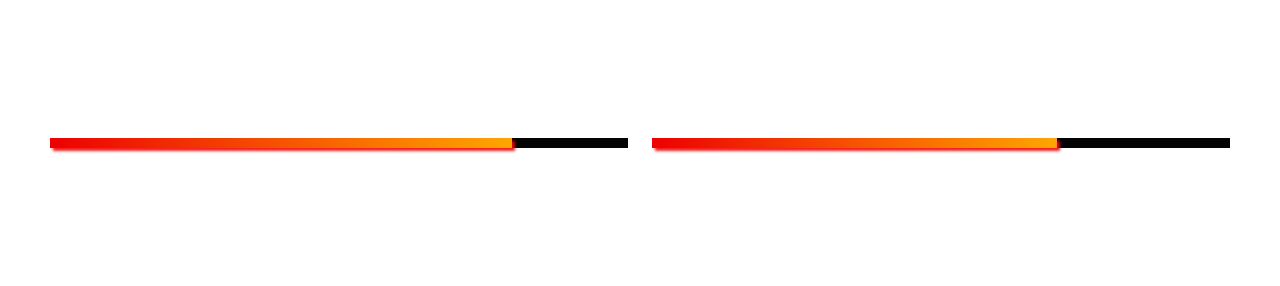
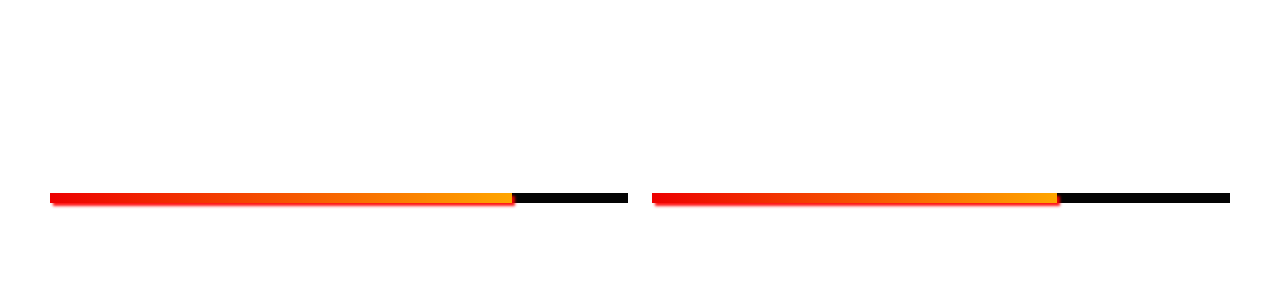
Before and after one commit to FernandoRodriguez23/Profolio-Project, a plain HTML site: page index.html in a window 1280 px wide. Shown: the part 814-1100 px from the top of the page. Drawn offline with nearby package versions, Linux system fonts and the light colour scheme.

Commit message:
Small changes

```diff
--- a/index.html
+++ b/index.html
@@ -83,7 +83,9 @@
             </div>
         </section>
         <!-- -----------------------------/Landing--------------------------------- -->
-        <hr>
+        <br>
+        <br>
+        <br>
         <br>
         <!------------------------------------Skills----------------------------------->
         <div id="skills" class="skills-container">
--- a/style.scss
+++ b/style.scss
@@ -146,7 +146,7 @@ ul{
     width: 100%;
     height: 100vh;
     .progress{
-        height: 180px;
+        height: 160px;
         display: block;
         background: none;
         border-radius: 0;
```
Also changed, not shown: css/min/style.min.css, css/style.css.
